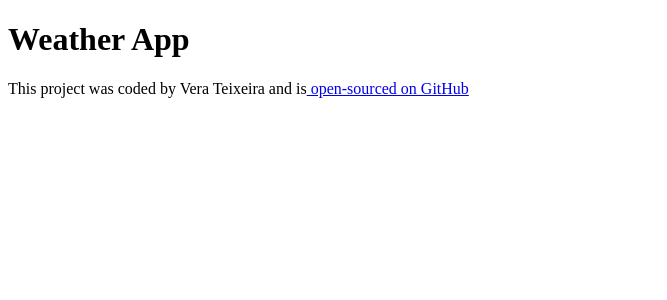
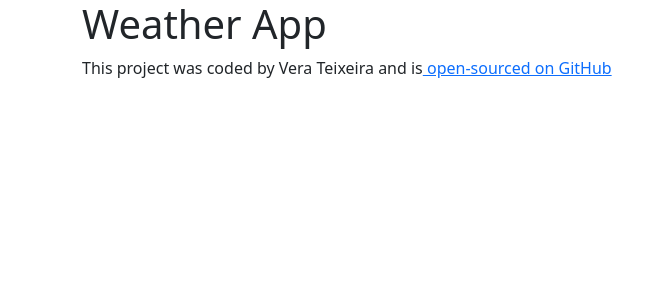
Before and after one commit to veramsteixeira/react-weather-app, a React (Create React App) app: page / in a window 1280 px wide. Shown: the top 300 px of the page, without its empty margins (0-667 px from the left). Built offline with nearby package versions, Linux system fonts and the light colour scheme.

Commit message:
Added bootstrap

```diff
--- a/package.json
+++ b/package.json
@@ -6,6 +6,7 @@
     "@testing-library/jest-dom": "^5.16.5",
     "@testing-library/react": "^13.4.0",
     "@testing-library/user-event": "^13.5.0",
+    "bootstrap": "^5.3.0",
     "react": "^18.2.0",
     "react-dom": "^18.2.0",
     "react-scripts": "5.0.1",
--- a/src/App.js
+++ b/src/App.js
@@ -3,11 +3,13 @@ import './App.css';
 export default function App() {
   return (
     <div className="App">
+      <div className="container">
      <h1>Weather App</h1>
      <footer>
       This project was coded by Vera Teixeira and is
       <a href="https://github.com/veramsteixeira/react-weather-app" target="_blank" rel="noreferrer"> open-sourced on GitHub</a>
       </footer>
+      </div>
     </div>
   );
 }
--- a/src/index.js
+++ b/src/index.js
@@ -2,6 +2,7 @@ import React from 'react';
 import ReactDOM from 'react-dom/client';
 import './index.css';
 import App from './App';
+import 'bootstrap/dist/css/bootstrap.css';
 import reportWebVitals from './reportWebVitals';
 
 const root = ReactDOM.createRoot(document.getElementById('root'));
```
Also changed, not shown: 1 other file (tests, documents, lock files or other folders).
